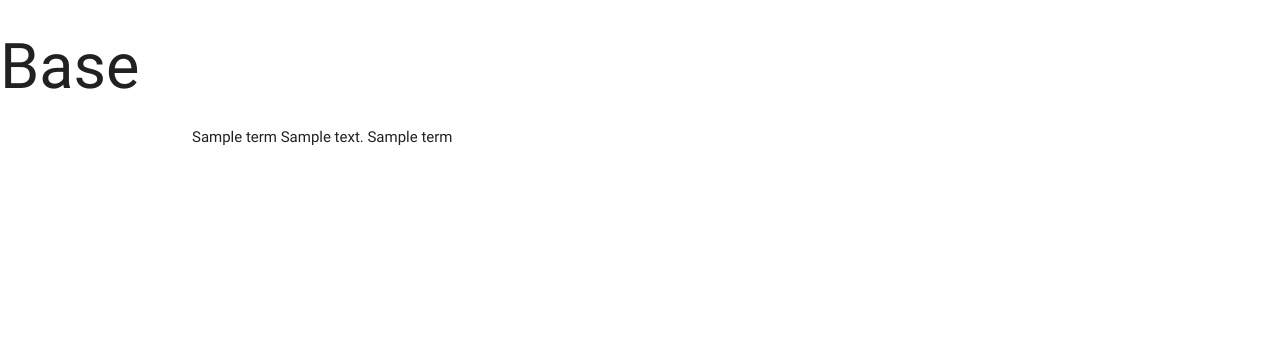
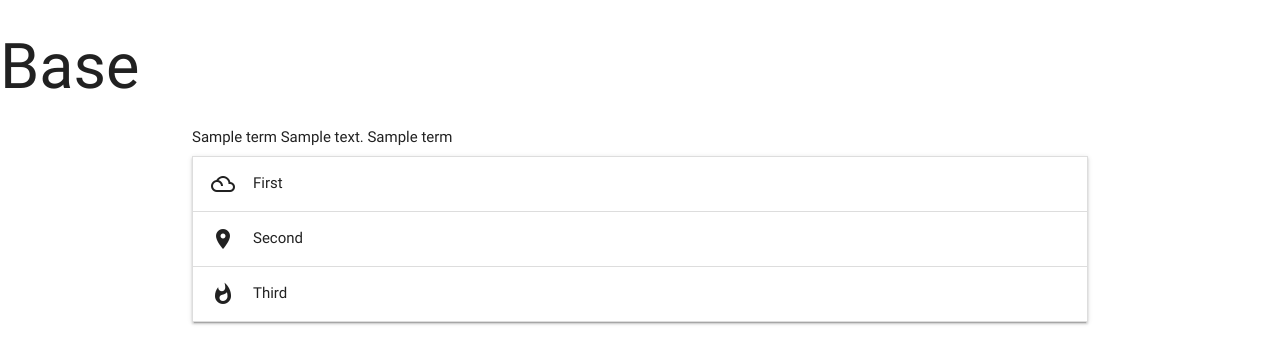
Before and after one commit to kescardoso/cryptopedia, a Flask app: page / in a window 1280 px wide. Shown: the top 364 px of the page. Run offline with Flask 2, Linux system fonts and the light colour scheme; a database or web service that is not in the repository returns one stand-in record (values such as "Sample title"); some libraries are stand-ins or nearby versions.

Commit message:
Add collapsible accordion functionality

```diff
--- a/templates/base.html
+++ b/templates/base.html
@@ -15,7 +15,7 @@
     <link rel="stylesheet" href="{{url_for('static', filename='css/style.css')}}" type="text/css"/>
 </head>
 <body>
-    <!-- Template Block -->
+    <!-- Parent Template Block -->
     <h1>Base</h1>
     <div class="container">
         {% block content %}
--- a/templates/terms.html
+++ b/templates/terms.html
@@ -7,4 +7,30 @@
         {{term.category_name}}
     {% endfor %}
 
+    <ul class="collapsible">
+    <li>
+      <div class="collapsible-header"><i class="material-icons">filter_drama</i>First</div>
+      <div class="collapsible-body"><span>Lorem ipsum dolor sit amet.</span></div>
+    </li>
+    <li>
+      <div class="collapsible-header"><i class="material-icons">place</i>Second</div>
+      <div class="collapsible-body"><span>Lorem ipsum dolor sit amet.</span></div>
+    </li>
+    <li>
+      <div class="collapsible-header"><i class="material-icons">whatshot</i>Third</div>
+      <div class="collapsible-body"><span>Lorem ipsum dolor sit amet.</span></div>
+    </li>
+    </ul>
+
+    <!-- Js Functions -->
+    <script type="text/javascript">
+        // JS Initialization
+        $(document).ready(function(){
+            // Js Collapsible Accordion
+            $('.collapsible').collapsible();
+            // Js Select
+            $('select').material_select();
+        });
+    </script>
+
 {% endblock %}
```
